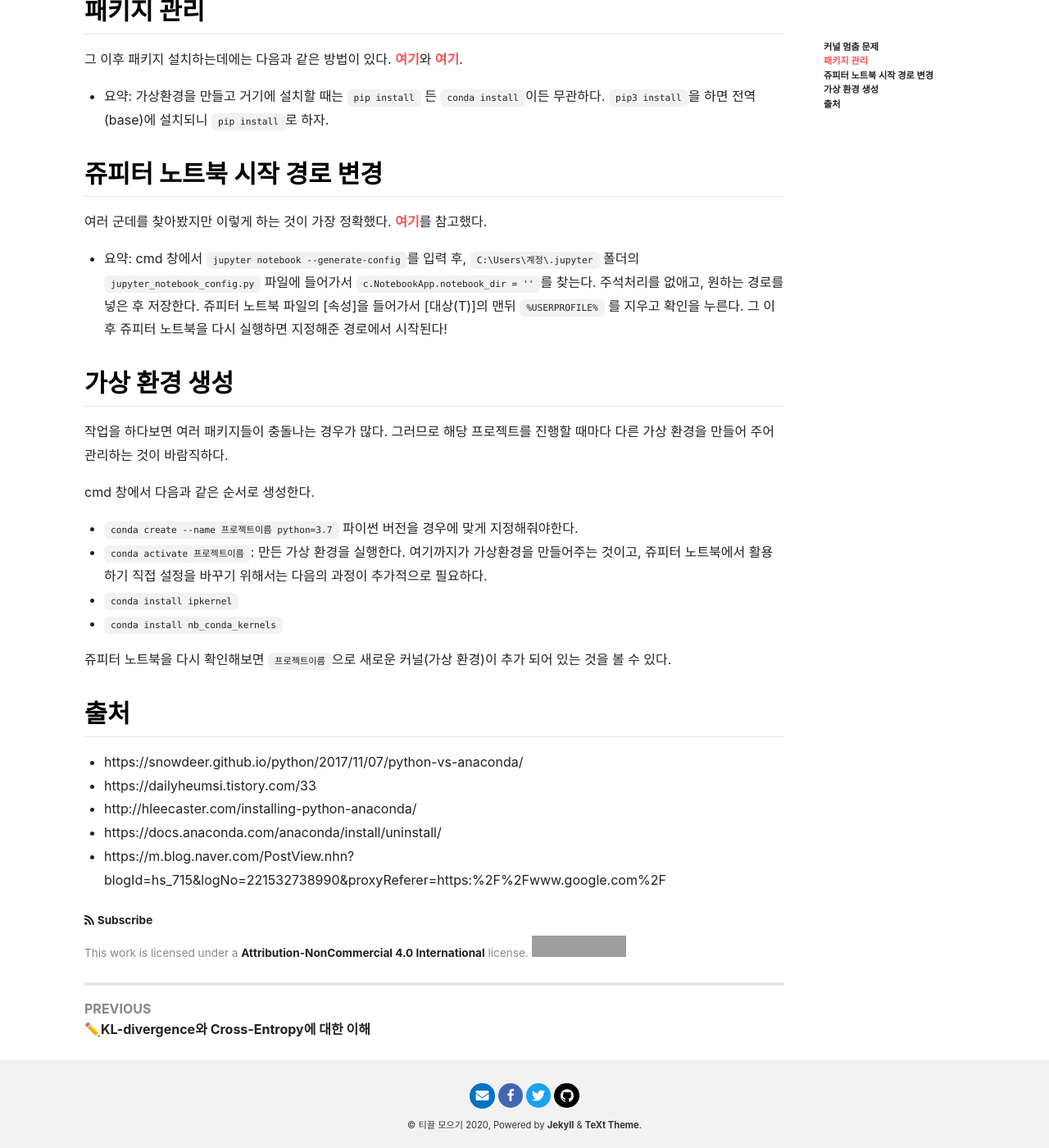
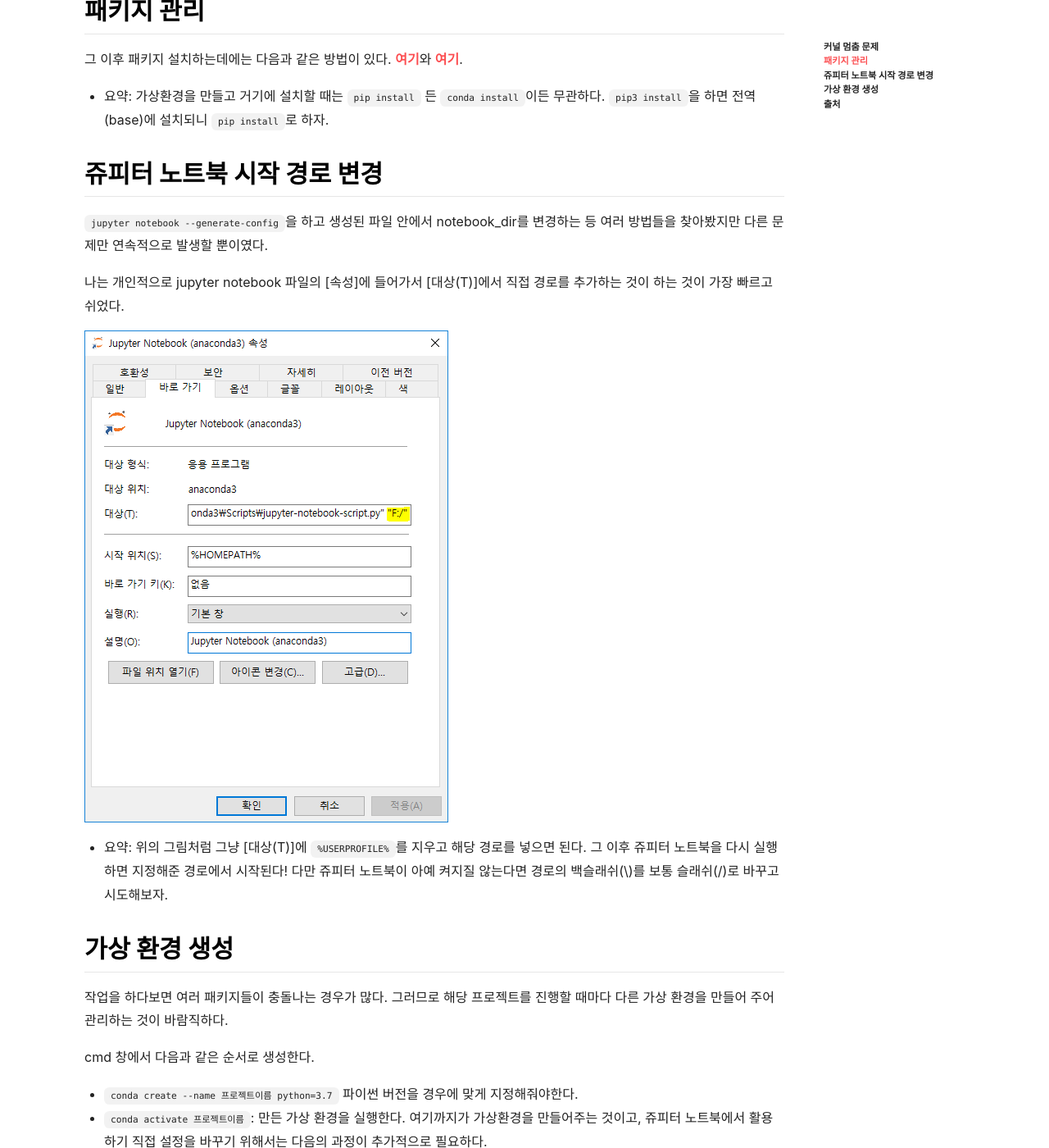
Before and after one commit to myungchulkang/myungchulkang.github.io, a Jekyll site: the page built from _posts/2020-08-28-python-and-anaconda.md, in a window 1280 px wide and 1400 px high, scrolled down 1167 px. Shown: the whole window at 82% size. Built offline with Jekyll 4.4.1, drawn with Linux system fonts in a browser that asks for light colours; nearby versions of some CDN libraries; grey boxes are pictures that could not be loaded.

Commit message:
포스트 내용 변경

```diff
--- a/_posts/2020-08-28-python-and-anaconda.md
+++ b/_posts/2020-08-28-python-and-anaconda.md
@@ -20,7 +20,7 @@ tags: python anaconda
 
 하지만, pandas와 numpy 등 데이터분석에 반드시 활용되는 패키지들을 가지고 있는 anaconda를 설치하는 것을 권장한다.
 
-![python-and-anaconda](/assets/python-and-anaconda_5ccy9hdx7.PNG)
+![python-and-anaconda](/assets/python-and-anaconda.PNG)
 
 ## 패키지 관리
 
@@ -30,9 +30,16 @@ tags: python anaconda
 
 ## 쥬피터 노트북 시작 경로 변경
 
-여러 군데를 찾아봤지만 이렇게 하는 것이 가장 정확했다. [여기](https://m.blog.naver.com/PostView.nhn?blogId=hs_715&logNo=221532738990&proxyReferer=https:%2F%2Fwww.google.com%2F)를 참고했다.
+`jupyter notebook --generate-config`을 하고 생성된 파일 안에서 notebook_dir를 변경하는 등 여러 방법들을 찾아봤지만 다른 문제만 연속적으로 발생할 뿐이였다.
 
-- 요약: cmd 창에서 `jupyter notebook --generate-config`를 입력 후, `C:\Users\계정\.jupyter` 폴더의 `jupyter_notebook_config.py` 파일에 들어가서 `c.NotebookApp.notebook_dir = ''`를 찾는다. 주석처리를 없애고, 원하는 경로를 넣은 후 저장한다. 쥬피터 노트북 파일의 [속성]을 들어가서 [대상(T)]의 맨뒤 `%USERPROFILE%` 를 지우고 확인을 누른다. 그 이후 쥬피터 노트북을 다시 실행하면 지정해준 경로에서 시작된다!
+나는 개인적으로 jupyter notebook 파일의 [속성]에 들어가서 [대상(T)]에서 직접 경로를 추가하는 것이 하는 것이 가장 빠르고 쉬었다.
+
+![jupyter_notebook_path](/assets/jupyter_notebook_path.PNG)
+
+
+- 요약: 위의 그림처럼 그냥 [대상(T)]에 `%USERPROFILE%`를 지우고 해당 경로를 넣으면 된다. 그 이후 쥬피터 노트북을 다시 실행하면 지정해준 경로에서 시작된다! 다만 쥬피터 노트북이 아예 켜지질 않는다면 경로의 백슬래쉬(\\)를 보통 슬래쉬(/)로 바꾸고 시도해보자.
+
+
 
 ## 가상 환경 생성
 작업을 하다보면 여러 패키지들이 충돌나는 경우가 많다. 그러므로 해당 프로젝트를 진행할 때마다 다른 가상 환경을 만들어 주어 관리하는 것이 바람직하다.
@@ -52,4 +59,3 @@ cmd 창에서 다음과 같은 순서로 생성한다.
 - https://dailyheumsi.tistory.com/33
 - http://hleecaster.com/installing-python-anaconda/
 - https://docs.anaconda.com/anaconda/install/uninstall/
-- https://m.blog.naver.com/PostView.nhn?blogId=hs_715&logNo=221532738990&proxyReferer=https:%2F%2Fwww.google.com%2F
```
Also changed, not shown: assets/jupyter_notebook_path.PNG (added), assets/python-and-anaconda_5ccy9hdx7.PNG (deleted).
